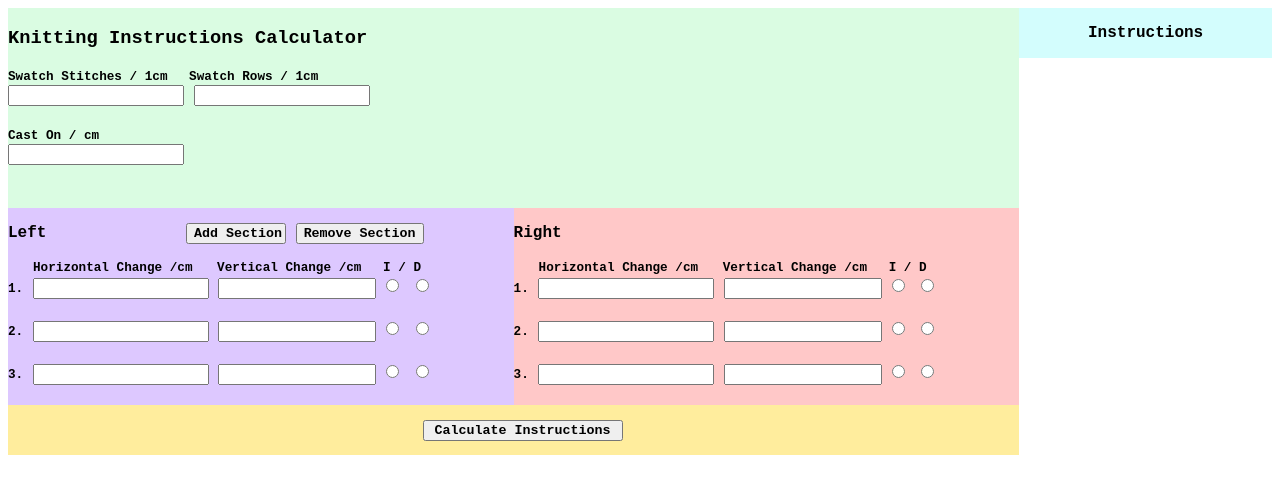
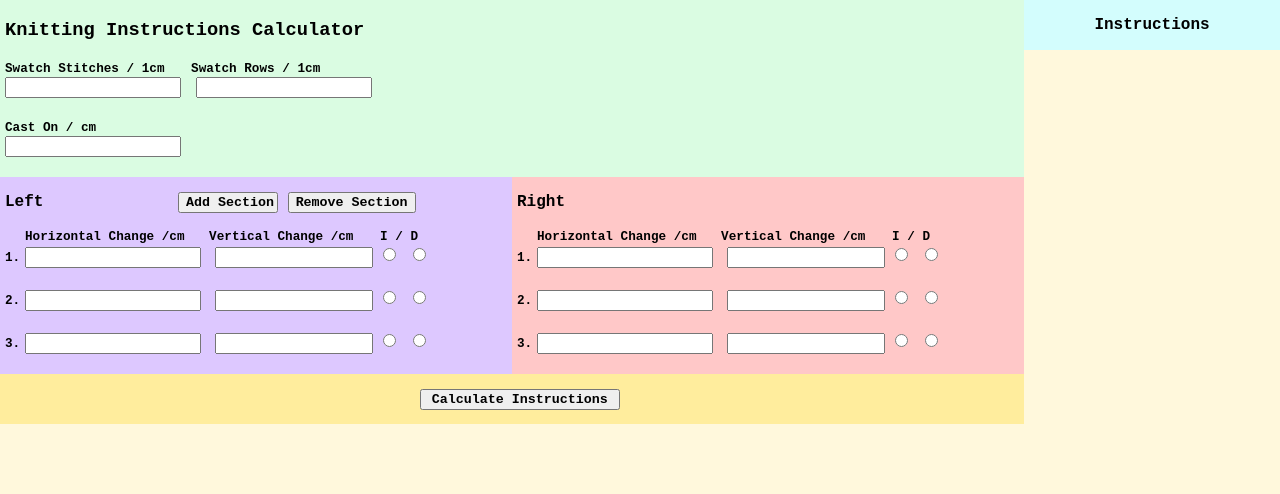
Before and after one commit to guypollack/knitting-calculator, a plain HTML site: page index.html in a window 1280 px wide. Drawn offline with Linux system fonts and the light colour scheme.

Commit message:
Add background colour, change margins
Remove margins between elements and edge of window, indent elements from left edge of window

```diff
--- a/resources/index.css
+++ b/resources/index.css
@@ -1,6 +1,12 @@
 * {
     font-family: 'Courier New', Courier, monospace;
     font-weight: bold;
+}
+
+html,body {
+    height: 100%;
+    background-color: cornsilk;
+    margin: 0px;
 }
 
 p {
@@ -13,17 +19,21 @@ p {
     display: inline-block;
 }
 
+.form-area h3, .form-area p, .form-area label, .form-area input {
+    margin-left: 5px;
+}
+
 [class*="-form-properties"] {
     width: 50%;
     height: auto;
-    /*display: inline-block; for some reason creates white space between form and submit are*/
+    /*display: inline-block;*/ /*for some reason creates white space between form and submit are*/
     white-space: nowrap;
     overflow: scroll;
 }
 
 .general-form-properties {
     width: 100%;
-    height: 200px;
+    height: auto;
     background-color: rgb(218, 252, 226);
     display: block;
 }
@@ -60,6 +70,10 @@ label.col-left-header {
 label.col-mid {
     margin-left: 15px;
     margin-right: 12px;
+}
+
+input.col-left {
+    margin-left: -5px;
 }
 
 input.col-mid {
@@ -108,7 +122,7 @@ button {
 #add-row-button {
     position: relative;
     width: 100px;
-    margin-left: 130px;
+    margin-left: 125px;
     /*top: -30px;*/
 }
 
```
